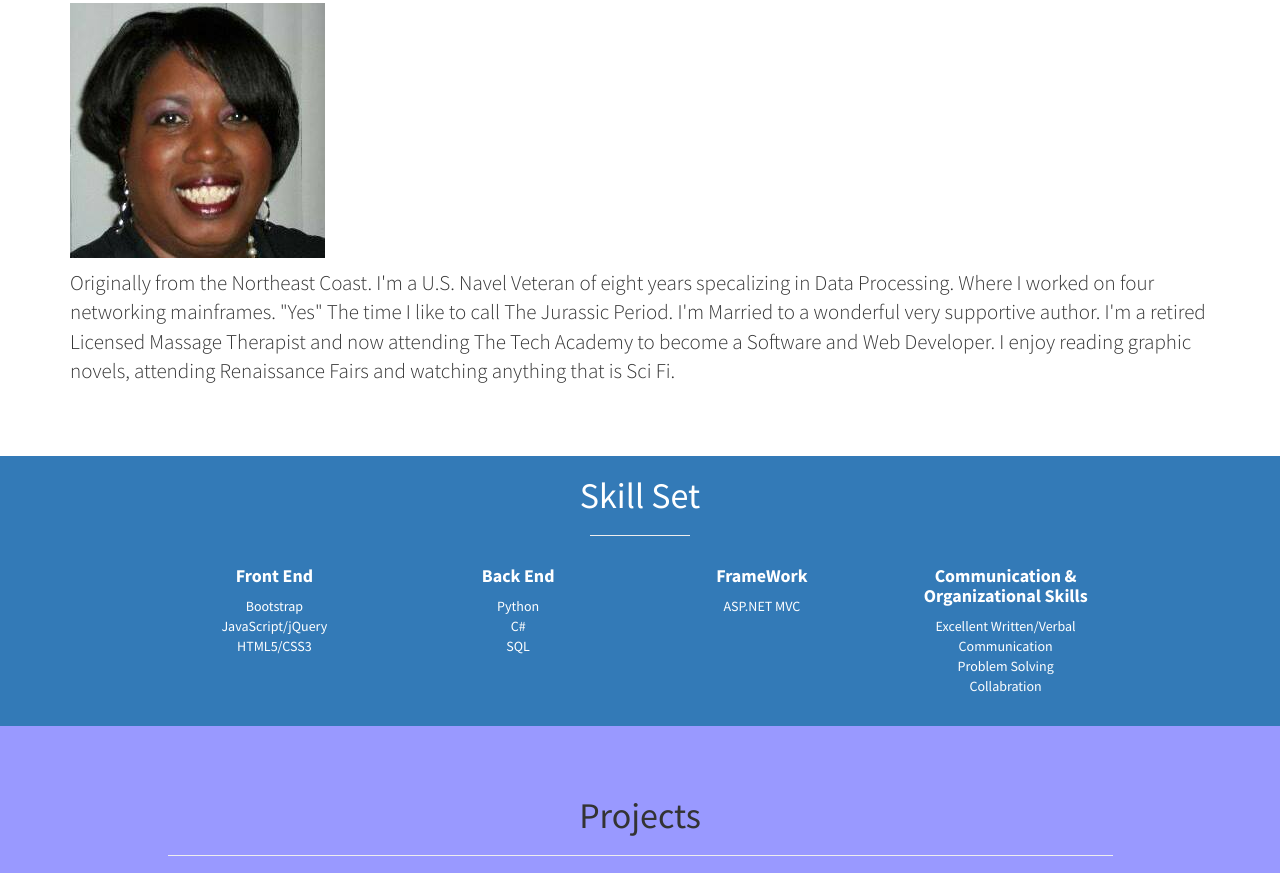
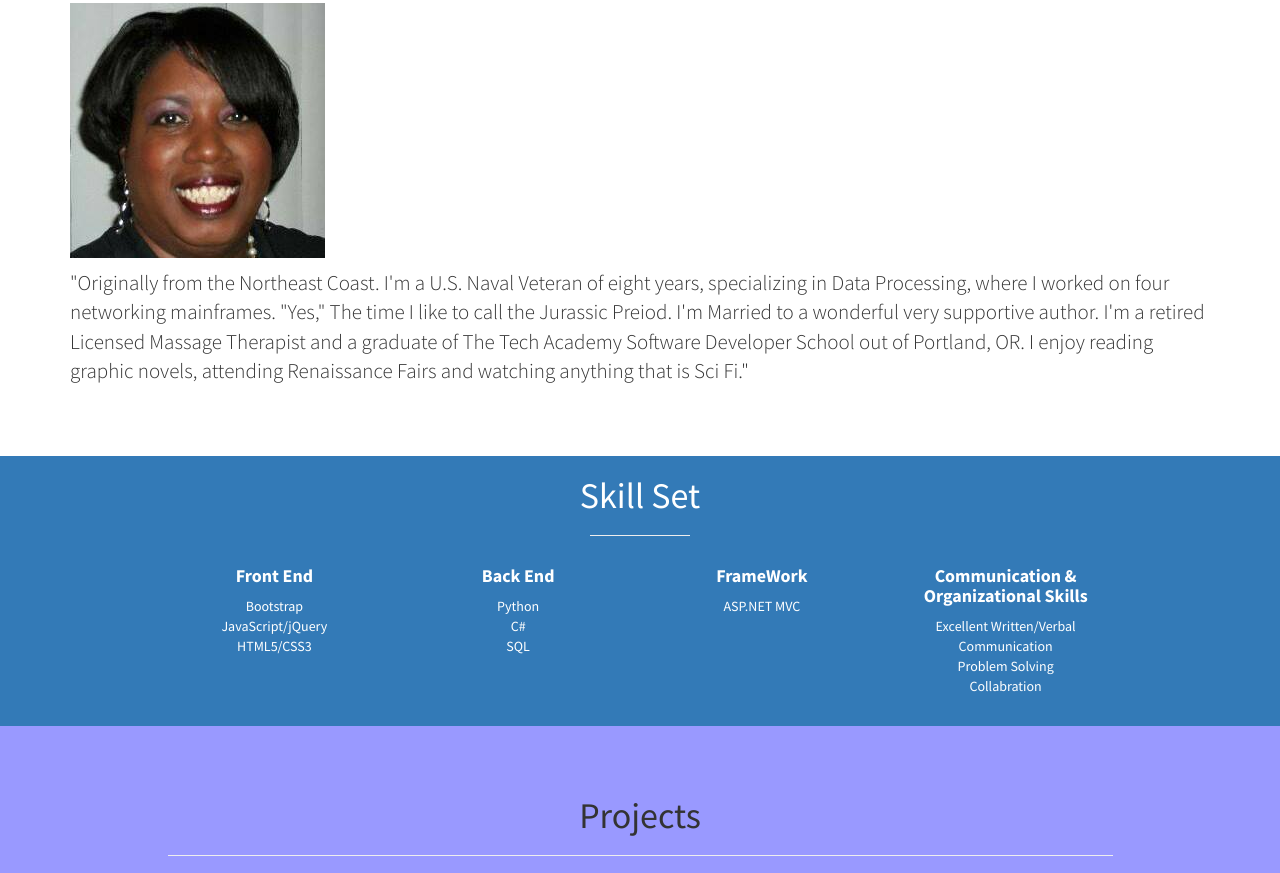
Before and after one commit to CJJones1962/CJJones1962.github.io, a plain HTML site: page index.html in a window 1280 px wide. Shown: the part 920-1793 px from the top of the page. Drawn offline with nearby package versions, Linux system fonts and the light colour scheme; a script that the page names is missing.

Commit message:
Updated Website

```diff
--- a/css/stylish-portfolio.css
+++ b/css/stylish-portfolio.css
@@ -265,7 +265,7 @@ footer {
     -moz-background-size: cover;
     background-size: cover;
     -o-background-size: cover;
-	color: black;
+	color: white;
 
 }
 
--- a/index.html
+++ b/index.html
@@ -76,11 +76,11 @@
 				                    <h2>A Lot About Me</h2>
 					<div class="photo">
 					<h3><img class="img" src="img/MyPic.jpg"></h3>
-                    <p class="lead">Originally from the Northeast Coast.  I'm a U.S. Navel Veteran of eight years specalizing in Data Processing.
-									Where I worked on four networking mainframes.  "Yes" The time I like to call The Jurassic Period. I'm Married to a
-									wonderful very supportive author. I'm a retired Licensed Massage Therapist and now attending
-									The Tech Academy to become a Software and Web Developer.  I enjoy reading graphic novels, attending
-									Renaissance Fairs and watching anything that is Sci Fi.
+                    <p class="lead">"Originally from the Northeast Coast. I'm a U.S. Naval Veteran of eight years, specializing in Data Processing,
+									where I worked on four networking mainframes. "Yes," The time I like to call the Jurassic Preiod. I'm Married to
+									a wonderful very supportive author. I'm a retired Licensed Massage Therapist and a graduate of The Tech Academy
+									Software Developer School out of Portland, OR. I enjoy reading graphic novels, attending Renaissance Fairs and watching
+									anything that is Sci Fi."
 					</div>
 					</p>
 
@@ -306,7 +306,7 @@
 
                     </ul>
                     <hr class="small">
-                    <p class="text-muted">Copyright &copy; aqwebdesign 2017</p>
+                    <p class="text-primary">Copyright &copy; aqwebdesign 2017</p>
                 </div>
             </div>
         </div>
```
